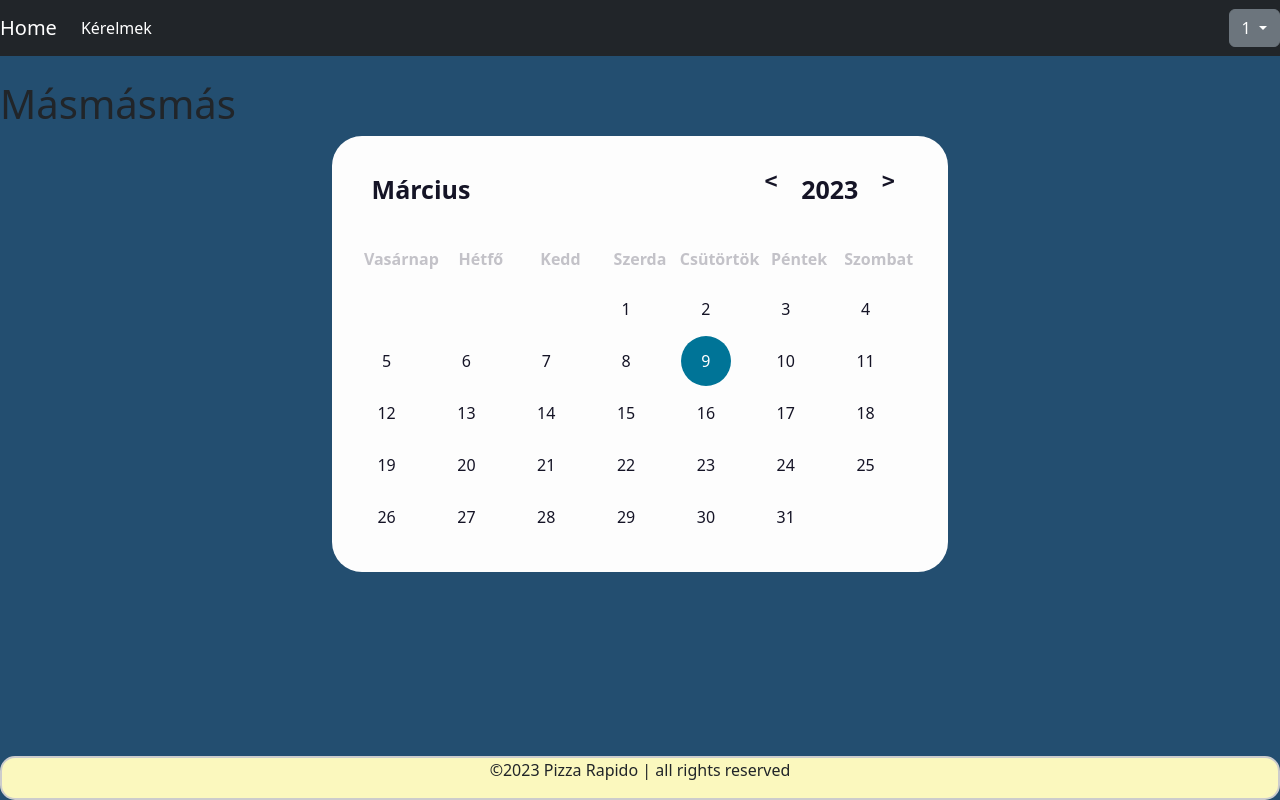
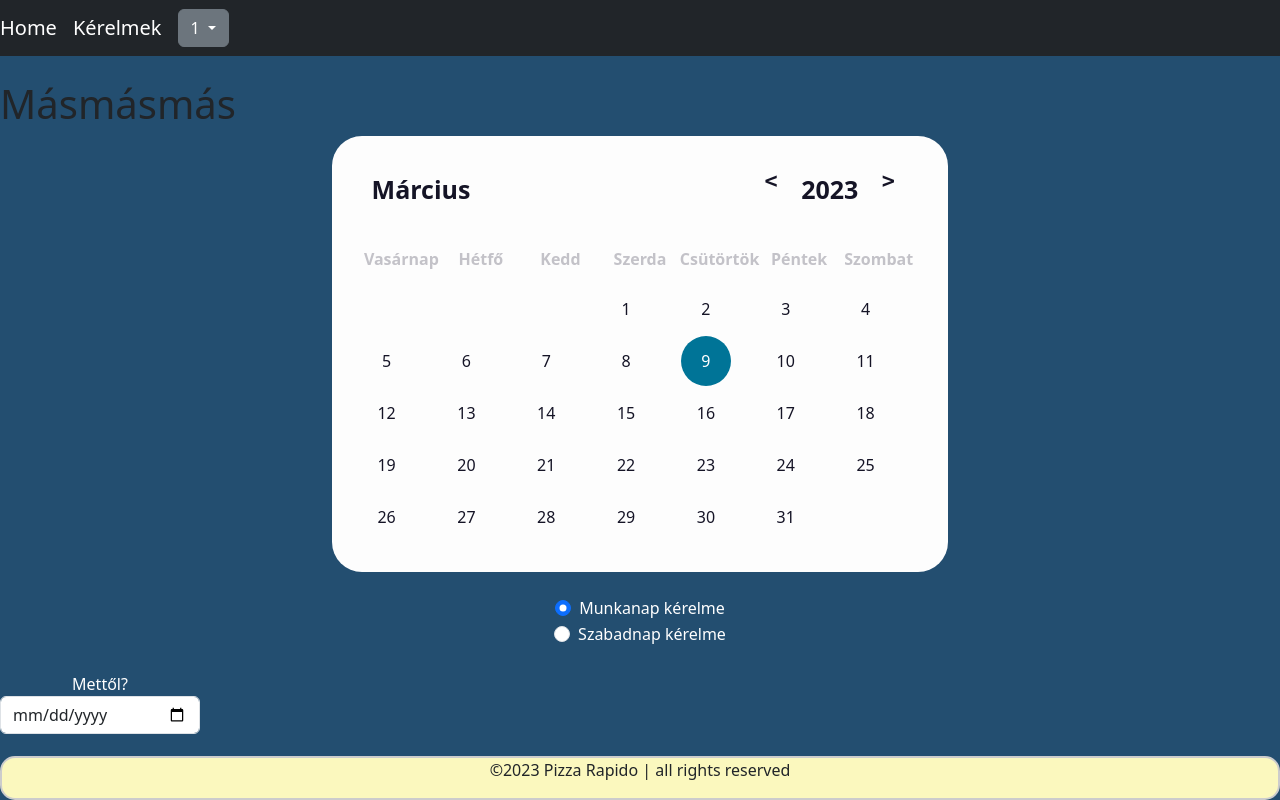
Before and after one commit to LaszloffiSzabolcs/Szakdolgozat, a PHP site: page /index.php?page=kerelem in a window 1280 px wide. Run offline with PHP 8.4, Linux system fonts and the light colour scheme; the visitor is signed in with stand-in values (Sample User, id 1).

Commit message:
kisebb változtatások

```diff
--- a/home.css
+++ b/home.css
@@ -23,3 +23,24 @@ footer {
 	width: 100%;
 	z-index: 999;
 }
+.form-group {
+	display: flex;
+	flex-direction: column;
+	align-items: center;
+  }
+.form-check {
+	display: flex;
+	flex-direction: column;
+	align-items: center;
+  }
+
+.form-check-input {
+	margin-right: 0;
+  }
+
+  .date-input-container {
+    width: 200px;
+	display: flex;
+	flex-direction: center;
+	align-items: center;
+}
--- a/view/kerelem.php
+++ b/view/kerelem.php
@@ -45,6 +45,26 @@ if (isset($_SESSION['id']) && isset($_SESSION['username'])) {
         <div class="month-list"></div>
     </div>
 </div>
+<br>
+
+<div class="form-group d-flex justify-content-center">
+  <div class="form-check mr-3">
+    <input class="form-check-input" type="radio" name="flexRadioDefault" id="Munkanapkerelem" checked>
+    <label class="form-check-label text-white" for="flexRadioDefault1">
+      Munkanap kérelme
+    </label>
+  </div>
+  <div class="form-check">
+    <input class="form-check-input" type="radio" name="flexRadioDefault" id="Szabadnapkerelem">
+    <label class="form-check-label text-white" for="flexRadioDefault2">
+      Szabadnap kérelme
+    </label>
+  </div>
+</div><br>
+    <div class="form-group date-input-container d-flex justify-content-center align-items-center">
+        <label class="text-white">Mettől?</label>
+        <input type="date" class="form-control rounded" id="kezdate" required>
+    </div>
     <script src="calendar.js"></script>
      <?php
 	require "view/layout/footer.php";
--- a/view/layout/header.php
+++ b/view/layout/header.php
@@ -7,12 +7,7 @@
 <body>
     <nav class="navbar navbar-expand-lg navbar-dark bg-dark text-white">
   <a class="navbar-brand" href="index.php?page=home">Home</a>
-  <div class="collapse navbar-collapse" id="navbarSupportedContent">
-  <ul class="navbar-nav mr-auto">
-      <li class="nav-item active">
-        <a class="nav-link text-white" href="index.php?page=kerelem">Kérelmek</a>
-      </li>
-    </div>
+  <a class="navbar-brand" href="index.php?page=kerelem">Kérelmek</a>
     <ul class="navbar-nav navbar-right">
     <div class="dropdown navbar-collapse">
   <a class="btn btn-secondary dropdown-toggle" href="#" role="button" id="dropdownMenuLink" data-bs-toggle="dropdown" aria-expanded="false">
```
